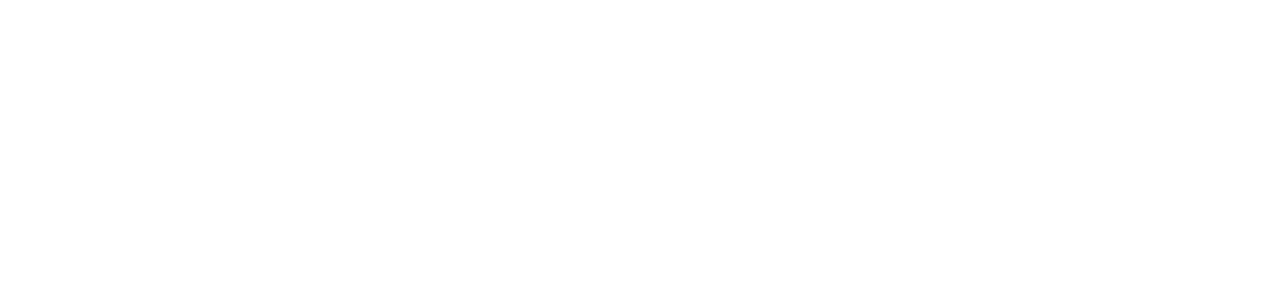
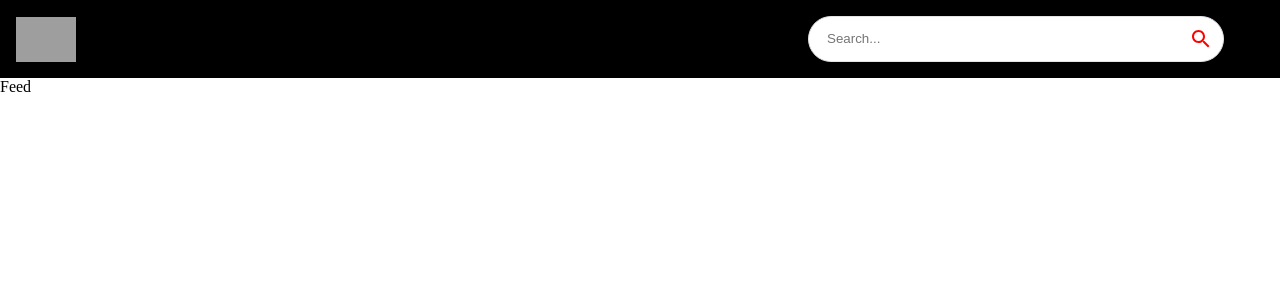
Before and after one commit to tmusinov/video-app, a React (Create React App) app: page / in a window 1280 px wide. Shown: the top 300 px of the page. Built offline with nearby package versions, Linux system fonts and the light colour scheme; grey boxes are pictures that could not be loaded.

Commit message:
Navbar work

```diff
--- a/src/App.js
+++ b/src/App.js
@@ -1,9 +1,9 @@
 import { BrowserRouter, Routes, Route } from "react-router-dom";
-import { Box } from '@mui/material'
+import { Box } from '@mui/material';
 
 import { Navbar, Feed, VideoDetail, ChannelDetail, SearchFeed } from './components';
 
-export const App = () => {
+export const App = () => (
   <BrowserRouter>
      <Box sx={{backgroundColor:'#0000'}}>
         <Navbar />
@@ -15,6 +15,6 @@ export const App = () => {
         </Routes>
      </Box>
   </BrowserRouter>
-}
+)
 
 export default App;
--- a/src/components/Navbar.jsx
+++ b/src/components/Navbar.jsx
@@ -1,9 +1,28 @@
-import React from 'react'
+import { Stack } from "@mui/material";
+import { Link } from "react-router-dom";
 
-const Navbar = () => {
-  return (
-    <div>Navbar</div>
+import { logo } from '../utils/constants';
+import SearchBar from "./SearchBar";
+
+const Navbar = () => (
+  <Stack
+    direction="row"
+    alignItems="center"
+    p={2}
+    sx={{
+      position: 'sticky',
+      background: '#000',
+      top: 0,
+      justifyContent: 'space-between'
+    }}>
+      <Link to="/" style={{display: 'flex', alignItems:'center'}}>
+        <img src={logo} alt="logo" height={45} />
+      </Link>
+      <SearchBar/>
+
+
+  </Stack>
   )
-}
+
 
 export default Navbar
--- /dev/null
+++ b/src/components/SearchBar.jsx
@@ -0,0 +1,35 @@
+import { useState } from 'react'
+import { useNavigate } from 'react-router-dom';
+import { Paper, IconButton, Icon } from '@mui/material';
+import { Search } from '@mui/icons-material';
+
+const SearchBar = () => {
+  return (
+    <Paper
+    component="form"
+    onSubmit={() => {}}
+    sx={{
+        borderRadius: 20,
+        border: '1px solid #e3e3e3',
+        pl: 2,
+        boxShadow: 'none',
+        mr: { sm: 5 },
+      }}
+    >
+        <input
+        className="search-bar"
+        placeholder="Search..."
+        value=""
+        onChange={() => {}}
+        />
+        <IconButton type='submit' sx={{
+            p: '10px', color: 'red'
+        }}>
+            <Search/>
+        </IconButton>
+
+    </Paper>
+  )
+}
+
+export default SearchBar
--- a/src/components/index.js
+++ b/src/components/index.js
@@ -3,3 +3,4 @@ export { default as Feed} from './Feed'
 export { default as ChannelDetail} from './ChannelDetail'
 export { default as SearchFeed} from './SearchFeed'
 export { default as VideoDetail} from './VideoDetail'
+export { default as SearchBar} from './SearchBar'
--- /dev/null
+++ b/src/utils/constants.js
@@ -0,0 +1,42 @@
+import MusicNoteIcon from '@mui/icons-material/MusicNote';
+import HomeIcon from '@mui/icons-material/Home';
+import CodeIcon from '@mui/icons-material/Code';
+import OndemandVideoIcon from '@mui/icons-material/OndemandVideo';
+import SportsEsportsIcon from '@mui/icons-material/SportsEsports';
+import LiveTvIcon from '@mui/icons-material/LiveTv';
+import SchoolIcon from '@mui/icons-material/School';
+import FaceRetouchingNaturalIcon from '@mui/icons-material/FaceRetouchingNatural';
+import CheckroomIcon from '@mui/icons-material/Checkroom';
+import GraphicEqIcon from '@mui/icons-material/GraphicEq';
+import TheaterComedyIcon from '@mui/icons-material/TheaterComedy';
+import FitnessCenterIcon from '@mui/icons-material/FitnessCenter';
+import DeveloperModeIcon from '@mui/icons-material/DeveloperMode';
+
+export const logo = 'https://i.ibb.co/s9Qys2j/logo.png';
+
+export const categories = [
+  { name: 'New', icon: <HomeIcon />, },
+  { name: 'JS Mastery', icon: <CodeIcon />, },
+  { name: 'Coding', icon: <CodeIcon />, },
+  { name: 'ReactJS', icon: <CodeIcon />, },
+  { name: 'NextJS', icon: <CodeIcon />, },
+  { name: 'Music', icon: <MusicNoteIcon /> },
+  { name: 'Education', icon: <SchoolIcon />, },
+  { name: 'Podcast', icon: <GraphicEqIcon />, },
+  { name: 'Movie', icon: <OndemandVideoIcon />, },
+  { name: 'Gaming', icon: <SportsEsportsIcon />, },
+  { name: 'Live', icon: <LiveTvIcon />, },
+  { name: 'Sport', icon: <FitnessCenterIcon />, },
+  { name: 'Fashion', icon: <CheckroomIcon />, },
+  { name: 'Beauty', icon: <FaceRetouchingNaturalIcon />, },
+  { name: 'Comedy', icon: <TheaterComedyIcon />, },
+  { name: 'Gym', icon: <FitnessCenterIcon />, },
+  { name: 'Crypto', icon: <DeveloperModeIcon />, },
+];
+
+export const demoThumbnailUrl = 'https://ibb.co/b7CpzsT';
+export const demoChannelUrl = 'channel/UCuAXFkgsw1L7xaCfnd5JJOw';
+export const demoVideoUrl = '/video/dQw4w9WgXcQ';
+export const demoChannelTitle = 'Rick Astley';
+export const demoVideoTitle = 'Rick Astley - Never Gonna Give You Up (Official Music Video)';
+export const demoProfilePicture = 'http://dergipark.org.tr/assets/app/images/buddy_sample.png'
```
